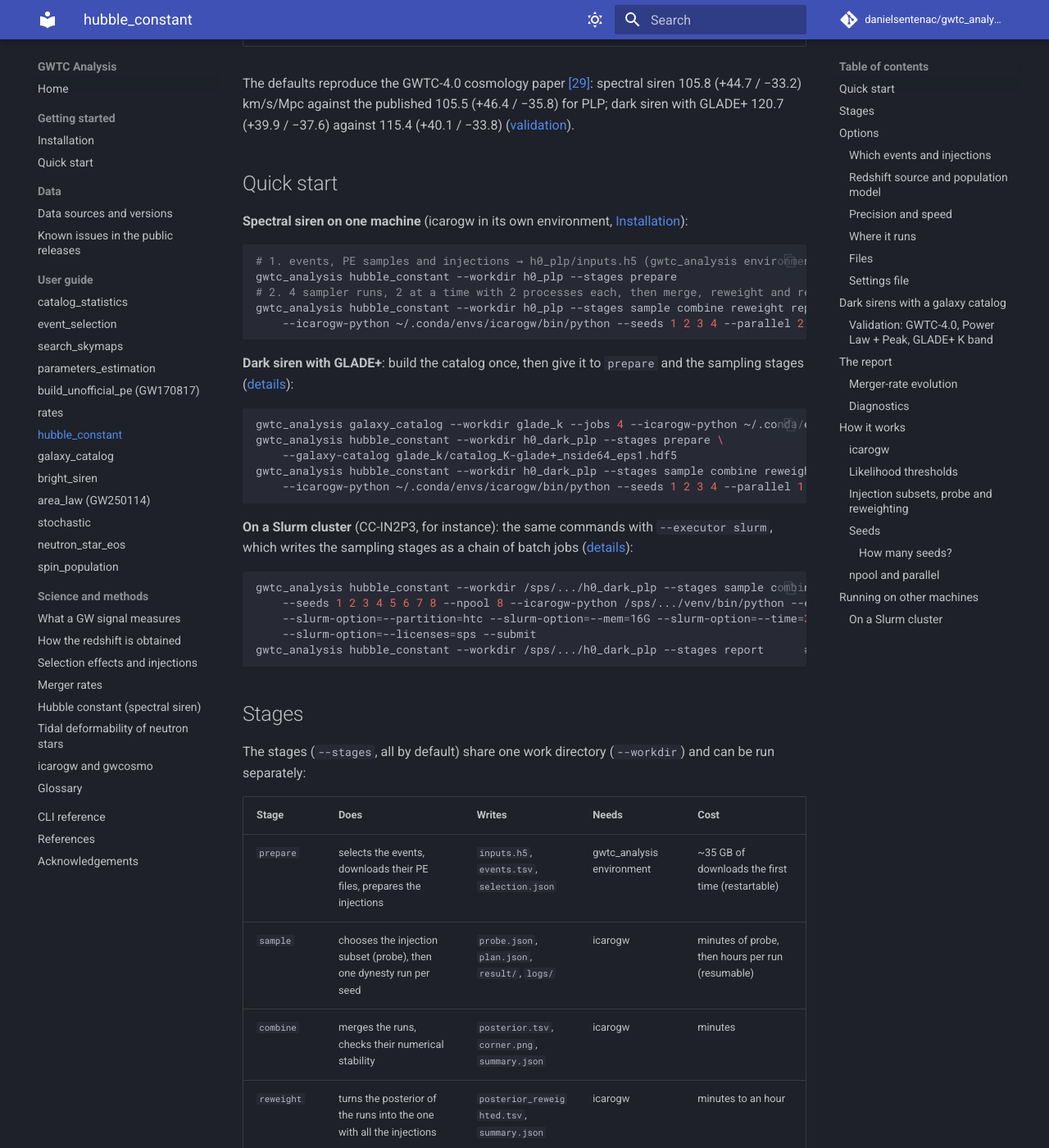
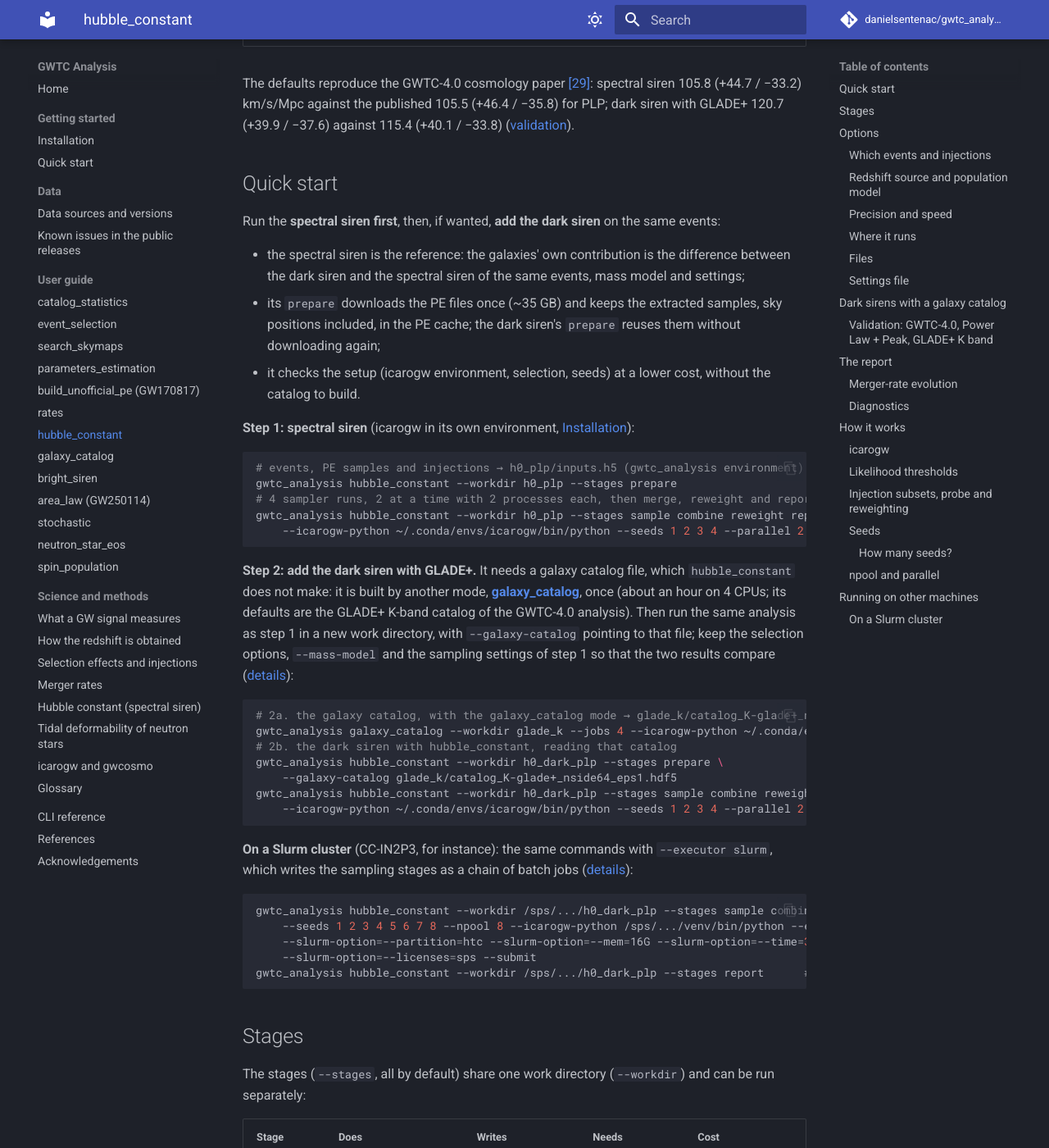
Before and after one commit to danielsentenac/gwtc_analysis, an MkDocs documentation site: the page built from docs/modes/hubble-constant.md, in a window 1280 px wide and 1400 px high, scrolled down 542 px. Shown: the whole window at 82% size. Built offline with MkDocs 1.6.1 and Material for MkDocs 9.7.7, drawn with Linux system fonts in a browser that asks for light colours; comment, search, counter and statistics services are not loaded; some of the changed text lies outside the part shown.

Commit message:
docs: quick start runs the spectral siren first, then the dark siren with a catalog from galaxy_catalog
Co-Authored-By: Claude Opus 5.5 <noreply@anthropic.com>

````diff
--- a/docs/modes/hubble-constant.md
+++ b/docs/modes/hubble-constant.md
@@ -19,26 +19,39 @@ The defaults reproduce the GWTC-4.0 cosmology paper [\[29\]](../references.md#re
 
 ## Quick start
 
-**Spectral siren on one machine** (icarogw in its own environment,
+Run the **spectral siren first**, then, if wanted, **add the dark siren** on the same events:
+
+- the spectral siren is the reference: the galaxies' own contribution is the difference between the dark siren and
+  the spectral siren of the same events, mass model and settings;
+- its `prepare` downloads the PE files once (~35 GB) and keeps the extracted samples, sky positions included, in the
+  PE cache; the dark siren's `prepare` reuses them without downloading again;
+- it checks the setup (icarogw environment, selection, seeds) at a lower cost, without the catalog to build.
+
+**Step 1: spectral siren** (icarogw in its own environment,
 [Installation](../installation.md#icarogw-for-the-hubble_constant-mode)):
 
 ```bash
-# 1. events, PE samples and injections → h0_plp/inputs.h5 (gwtc_analysis environment; ~35 GB of downloads once)
+# events, PE samples and injections → h0_plp/inputs.h5 (gwtc_analysis environment)
 gwtc_analysis hubble_constant --workdir h0_plp --stages prepare
-# 2. 4 sampler runs, 2 at a time with 2 processes each, then merge, reweight and report
+# 4 sampler runs, 2 at a time with 2 processes each, then merge, reweight and report
 gwtc_analysis hubble_constant --workdir h0_plp --stages sample combine reweight report \
     --icarogw-python ~/.conda/envs/icarogw/bin/python --seeds 1 2 3 4 --parallel 2 --npool 2
 ```
 
-**Dark siren with GLADE+**: build the catalog once, then give it to `prepare` and the sampling stages
-([details](#dark-sirens-with-a-galaxy-catalog)):
+**Step 2: add the dark siren with GLADE+.** It needs a galaxy catalog file, which `hubble_constant` does not make:
+it is built by another mode, [**galaxy_catalog**](galaxy-catalog.md), once (about an hour on 4 CPUs; its defaults
+are the GLADE+ K-band catalog of the GWTC-4.0 analysis). Then run the same analysis as step 1 in a new work
+directory, with `--galaxy-catalog` pointing to that file; keep the selection options, `--mass-model` and the
+sampling settings of step 1 so that the two results compare ([details](#dark-sirens-with-a-galaxy-catalog)):
 
 ```bash
+# 2a. the galaxy catalog, with the galaxy_catalog mode → glade_k/catalog_K-glade+_nside64_eps1.hdf5
 gwtc_analysis galaxy_catalog --workdir glade_k --jobs 4 --icarogw-python ~/.conda/envs/icarogw/bin/python
+# 2b. the dark siren with hubble_constant, reading that catalog
 gwtc_analysis hubble_constant --workdir h0_dark_plp --stages prepare \
     --galaxy-catalog glade_k/catalog_K-glade+_nside64_eps1.hdf5
 gwtc_analysis hubble_constant --workdir h0_dark_plp --stages sample combine reweight report \
-    --icarogw-python ~/.conda/envs/icarogw/bin/python --seeds 1 2 3 4 --parallel 1 --npool 4
+    --icarogw-python ~/.conda/envs/icarogw/bin/python --seeds 1 2 3 4 --parallel 2 --npool 2
 ```
 
 **On a Slurm cluster** (CC-IN2P3, for instance): the same commands with `--executor slurm`, which writes the
@@ -185,6 +198,8 @@ galaxies (GLADE+, or any catalog)      prepare: events with the sky position of
 → catalog_<band>_nside<N>_eps<ε>.hdf5  report: compared with the published dark siren
 ```
 
+0. **Run the spectral siren of the same events first** ([quick start](#quick-start)): it is the reference the dark
+   siren is compared with, and its PE downloads are reused.
 1. **Build the catalog** with [galaxy_catalog](galaxy-catalog.md): its defaults are the GLADE+ K-band setup of the
    GWTC-4.0 analysis. The catalog does not depend on the events or the mass model: one catalog serves every
    `hubble_constant` work directory.
````
Also changed, not shown: docs/modes/galaxy-catalog.md (+2 -1 lines).
